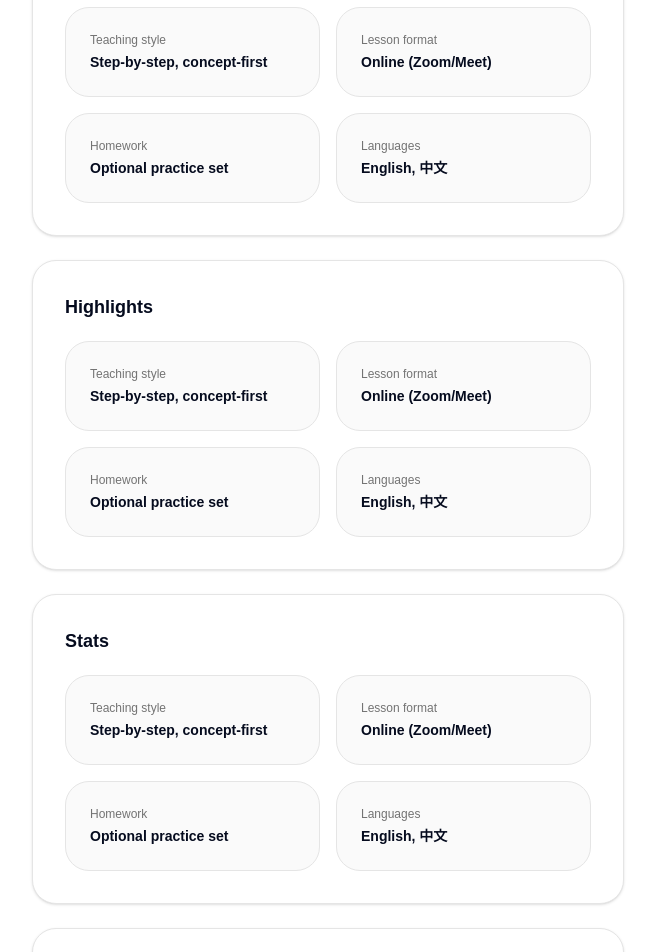
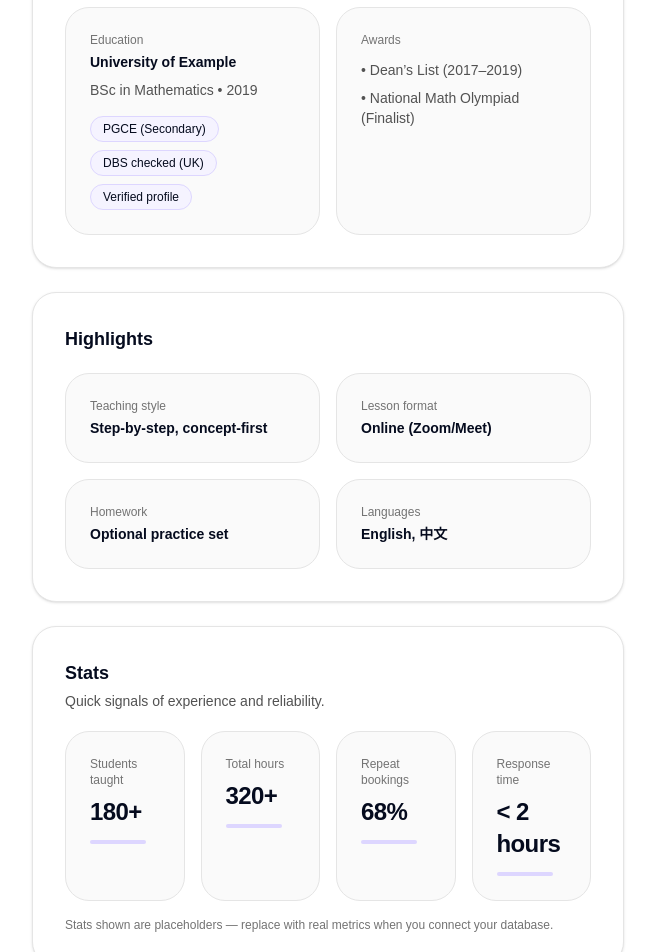
Before and after one commit to wincrazyyy/find-tutor, a Next.js app: page /tutors/1 in a window 1280 px wide. Shown: the part 840-1792 px from the top of the page, without its empty margins (120-775 px from the left). Built offline with nearby package versions, Linux system fonts and the light colour scheme.

Commit message:
added stats and academic background

```diff
--- a/app/tutors/[id]/page.tsx
+++ b/app/tutors/[id]/page.tsx
@@ -13,11 +13,24 @@ export default function TutorProfilePage() {
     subjects: ["Math", "Physics", "Exam Prep"],
     levels: ["Middle School", "IGCSE", "A-Level"],
     availability: ["Weekdays (Evening)", "Sat (Morning)"],
-    stats: [
+    highlights: [
       { k: "Teaching style", v: "Step-by-step, concept-first" },
       { k: "Lesson format", v: "Online (Zoom/Meet)" },
       { k: "Homework", v: "Optional practice set" },
       { k: "Languages", v: "English, 中文" },
+    ],
+    academic: {
+      school: "University of Example",
+      degree: "BSc in Mathematics",
+      graduation: "2019",
+      credentials: ["PGCE (Secondary)", "DBS checked (UK)", "Verified profile"],
+      awards: ["Dean’s List (2017–2019)", "National Math Olympiad (Finalist)"],
+    },
+    stats: [
+      { k: "Students taught", v: "180+" },
+      { k: "Total hours", v: "320+" },
+      { k: "Repeat bookings", v: "68%" },
+      { k: "Response time", v: "< 2 hours" },
     ],
   };
 
@@ -61,7 +74,6 @@ export default function TutorProfilePage() {
                       </span>
                       <span className="rounded-full border border-neutral-200 bg-neutral-50 px-2.5 py-1 text-xs font-medium text-neutral-700">
                         {tutor.location}
-                        verified???
                       </span>
                     </div>
                   </div>
@@ -129,20 +141,39 @@ export default function TutorProfilePage() {
             {/* Academic Background */}
             <div className="rounded-3xl border border-neutral-200 bg-white p-8 shadow-sm">
               <h2 className="text-lg font-semibold text-[#050B1E]">
-                Academic Background
+                Academic background
               </h2>
+
               <div className="mt-5 grid gap-4 sm:grid-cols-2">
-                {tutor.stats.map((h) => (
-                  <div
-                    key={h.k}
-                    className="rounded-3xl border border-neutral-200 bg-neutral-50 p-6"
+                <div className="rounded-3xl border border-neutral-200 bg-neutral-50 p-6">
+                  <div className="text-xs text-neutral-500">Education</div>
+                  <div className="mt-1 text-sm font-semibold text-[#050B1E]">
+                    {tutor.academic.school}
+                  </div>
+                  <div className="mt-2 text-sm text-neutral-600">
+                    {tutor.academic.degree} • {tutor.academic.graduation}
+                  </div>
+
+                  <div className="mt-4 flex flex-wrap gap-2">
+                    {tutor.academic.credentials.map((c) => (
+                      <span
+                        key={c}
+                        className="rounded-full border border-violet-200 bg-violet-50 px-3 py-1 text-xs font-medium text-[#050B1E]"
                       >
-                    <div className="text-xs text-neutral-500">{h.k}</div>
-                    <div className="mt-1 text-sm font-semibold text-[#050B1E]">
-                      {h.v}
+                        {c}
+                      </span>
+                    ))}
                   </div>
                 </div>
+
+                <div className="rounded-3xl border border-neutral-200 bg-neutral-50 p-6">
+                  <div className="text-xs text-neutral-500">Awards</div>
+                  <ul className="mt-3 space-y-2 text-sm text-neutral-600">
+                    {tutor.academic.awards.map((a) => (
+                      <li key={a}>• {a}</li>
                     ))}
+                  </ul>
+                </div>
               </div>
             </div>
 
@@ -152,7 +183,7 @@ export default function TutorProfilePage() {
                 Highlights
               </h2>
               <div className="mt-5 grid gap-4 sm:grid-cols-2">
-                {tutor.stats.map((h) => (
+                {tutor.highlights.map((h) => (
                   <div
                     key={h.k}
                     className="rounded-3xl border border-neutral-200 bg-neutral-50 p-6"
@@ -168,21 +199,35 @@ export default function TutorProfilePage() {
 
             {/* Stats */}
             <div className="rounded-3xl border border-neutral-200 bg-white p-8 shadow-sm">
+              <div className="flex flex-col gap-1 sm:flex-row sm:items-end sm:justify-between">
+                <div>
                   <h2 className="text-lg font-semibold text-[#050B1E]">
                     Stats
                   </h2>
-              <div className="mt-5 grid gap-4 sm:grid-cols-2">
-                {tutor.stats.map((h) => (
+                  <p className="mt-1 text-sm text-neutral-600">
+                    Quick signals of experience and reliability.
+                  </p>
+                </div>
+              </div>
+
+              <div className="mt-5 grid gap-4 sm:grid-cols-2 lg:grid-cols-4">
+                {tutor.stats.map((s) => (
                   <div
-                    key={h.k}
+                    key={s.k}
                     className="rounded-3xl border border-neutral-200 bg-neutral-50 p-6"
                   >
-                    <div className="text-xs text-neutral-500">{h.k}</div>
-                    <div className="mt-1 text-sm font-semibold text-[#050B1E]">
-                      {h.v}
+                    <div className="text-xs text-neutral-500">{s.k}</div>
+                    <div className="mt-2 text-2xl font-semibold tracking-tight text-[#050B1E]">
+                      {s.v}
                     </div>
+                    <div className="mt-3 h-1 w-14 rounded-full bg-violet-200" />
                   </div>
                 ))}
+              </div>
+
+              <div className="mt-4 text-xs text-neutral-500">
+                Stats shown are placeholders — replace with real metrics when
+                you connect your database.
               </div>
             </div>
 
@@ -190,7 +235,9 @@ export default function TutorProfilePage() {
             <div className="rounded-3xl border border-neutral-200 bg-white p-8 shadow-sm">
               <div className="flex flex-col gap-3 sm:flex-row sm:items-end sm:justify-between">
                 <div>
-                  <h2 className="text-lg font-semibold text-[#050B1E]">Reviews</h2>
+                  <h2 className="text-lg font-semibold text-[#050B1E]">
+                    Reviews
+                  </h2>
                   <p className="mt-1 text-sm text-neutral-600">
                     Past students share their experience.
                   </p>
```
Lines whose indentation alone changed are shown as unchanged.
